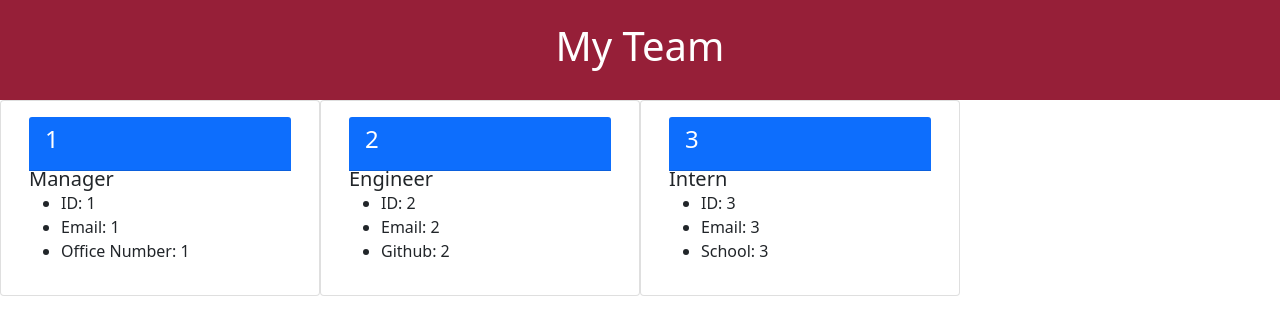
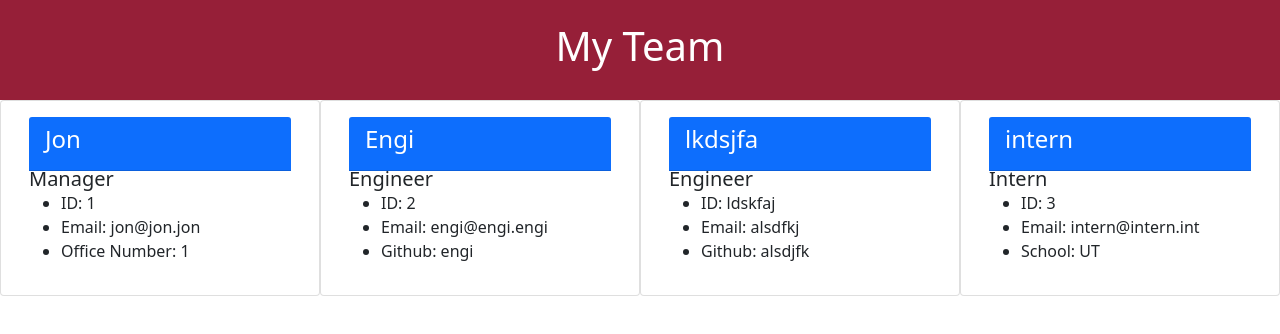
Before and after one commit to ObeeK/profile-generator, a website: page dist/index.html in a window 1280 px wide. Drawn offline with nearby package versions, Linux system fonts and the light colour scheme.

Commit message:
submitting

```diff
--- a/dist/index.html
+++ b/dist/index.html
@@ -18,12 +18,12 @@
     <div class="card col-3">
     <div class="card-body">
             <div class="card-header bg-primary">
-            <h4 class="card-title text-white">1</h4>
+            <h4 class="card-title text-white">Jon</h4>
             </div>
             <h5 class="card-subtitle">Manager</h5>
     <ul class="details">
     <li> ID: 1</li>
-    <li> Email: 1</li>
+    <li> Email: jon@jon.jon</li>
     <li> Office Number: 1</li>
    </ul>
 </div>
@@ -32,13 +32,27 @@
     <div class="card col-3">
     <div class="card-body">
             <div class="card-header bg-primary">
-            <h4 class="card-title text-white">2</h4>
+            <h4 class="card-title text-white">Engi</h4>
             </div>
             <h5 class="card-subtitle">Engineer</h5>
     <ul class="details">
     <li> ID: 2</li>
-    <li> Email: 2</li>
-      <li> Github: 2</li>
+    <li> Email: engi@engi.engi</li>
+      <li> Github: engi</li>
+   </ul>
+</div>
+</div>
+
+    <div class="card col-3">
+    <div class="card-body">
+            <div class="card-header bg-primary">
+            <h4 class="card-title text-white">lkdsjfa</h4>
+            </div>
+            <h5 class="card-subtitle">Engineer</h5>
+    <ul class="details">
+    <li> ID: ldskfaj</li>
+    <li> Email: alsdfkj</li>
+      <li> Github: alsdjfk</li>
    </ul>
 </div>
 </div>
@@ -46,13 +60,13 @@
     <div class="card col-3">
 <div class="card-body">
         <div class="card-header bg-primary">
-        <h4 class="card-title text-white">3</h4>
+        <h4 class="card-title text-white">intern</h4>
         </div>
         <h5 class="card-subtitle">Intern</h5>
     <ul class="details">
     <li>ID: 3</li>
-    <li> Email: 3</li>
-      <li> School: 3</li>
+    <li> Email: intern@intern.int</li>
+      <li> School: UT</li>
    </ul>
 </div>
 </div>
```
